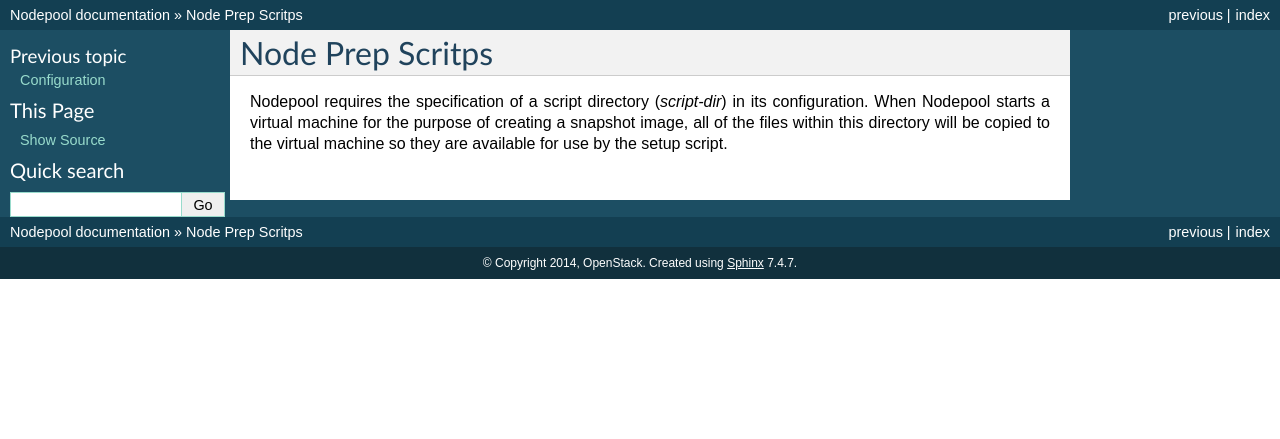
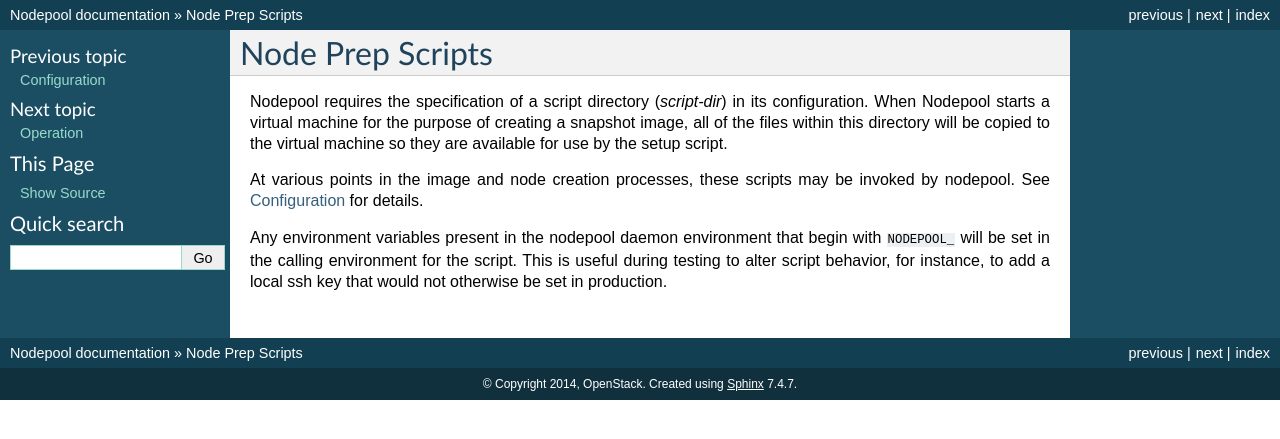
Before and after one commit to openstack-infra/nodepool, a Sphinx documentation site: the page built from doc/source/scripts.rst, in a window 1280 px wide. Shown: the top 439 px of the page. Built offline with Sphinx 7.4.7, drawn with Linux system fonts in a browser that asks for light colours; pages that are not in the unit, such as notebooks, are missing from menus.

Commit message:
Finish initial docs
Finish the initial sections defined in the documentation index.
Add sphinxcontrib-programoutput to document command line utils.
Add py27 to the list of default tox targets.

Change-Id: I254534032e0706e410647b023249fe3af4f3a35f

```diff
--- a/doc/source/conf.py
+++ b/doc/source/conf.py
@@ -25,7 +25,7 @@ sys.path.insert(0, os.path.abspath('../..'))
 
 # Add any Sphinx extension module names here, as strings. They can be extensions
 # coming with Sphinx (named 'sphinx.ext.*') or your custom ones.
-extensions = [ 'sphinxcontrib.blockdiag', 'sphinxcontrib.programoutput' ]
+extensions = [ 'sphinxcontrib.programoutput' ]
 #extensions = ['sphinx.ext.intersphinx']
 #intersphinx_mapping = {'python': ('http://docs.python.org/2.7', None)}
 
--- a/doc/source/configuration.rst
+++ b/doc/source/configuration.rst
@@ -206,7 +206,7 @@ targets
 
 Lists the Jenkins masters to which Nodepool should attach nodes after
 they are created.  Nodes of each label will be evenly distributed
-across all of the targets which are on-line.
+across all of the targets which are on-line::
 
   targets:
     - name: jenkins1
--- a/doc/source/scripts.rst
+++ b/doc/source/scripts.rst
@@ -1,6 +1,6 @@
 .. _scripts:
 
-Node Prep Scritps
+Node Prep Scripts
 =================
 
 Nodepool requires the specification of a script directory
@@ -8,3 +8,13 @@ Nodepool requires the specification of a script directory
 machine for the purpose of creating a snapshot image, all of the files
 within this directory will be copied to the virtual machine so they
 are available for use by the setup script.
+
+At various points in the image and node creation processes, these
+scripts may be invoked by nodepool.  See :ref:`configuration` for
+details.
+
+Any environment variables present in the nodepool daemon environment
+that begin with ``NODEPOOL_`` will be set in the calling environment
+for the script.  This is useful during testing to alter script
+behavior, for instance, to add a local ssh key that would not
+otherwise be set in production.
--- a/test-requirements.txt
+++ b/test-requirements.txt
@@ -2,6 +2,7 @@
 hacking>=0.8,<0.9
 coverage
 sphinx>=1.1.2,<1.2
+sphinxcontrib-programoutput
 docutils==0.9.1
 discover
 fixtures>=0.3.12
```
Also changed, not shown: doc/source/operation.rst (added, +73 -0 lines), 1 other file.
